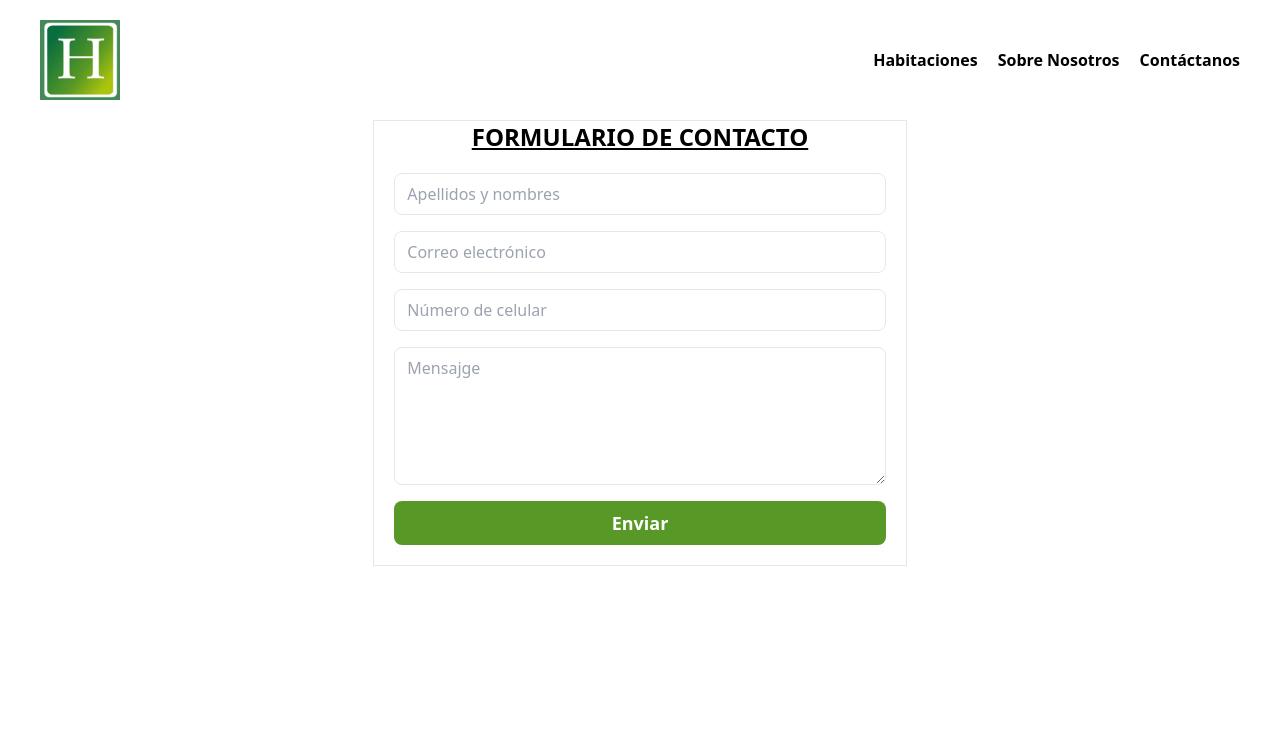
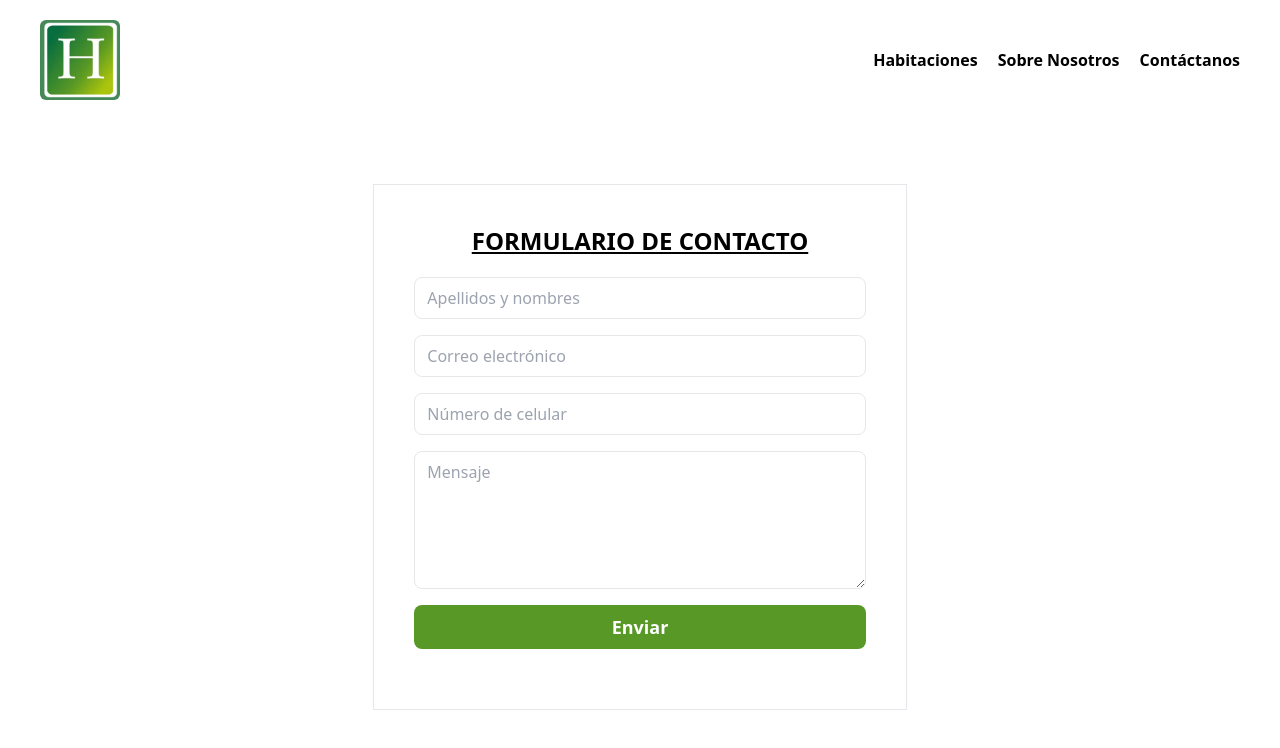
Before and after one commit to royer13456/PM-HOTEL-MIRADOR-CLIENT, a React (Vite) app: page /contacto in a window 1280 px wide. Shown: the top 748 px of the page. Built offline with nearby package versions, Linux system fonts and the light colour scheme.

Commit message:
contact page changes

```diff
--- a/src/components/Navbar.tsx
+++ b/src/components/Navbar.tsx
@@ -10,7 +10,7 @@ const Navbar = () => {
   return (
     <div className="container flex justify-between items-center md:p-5 md:px-0 px-3 py-2">
       <div>
-        <NavLink to="/"><img src={logo} alt="" width={80} /></NavLink>
+        <NavLink to="/"><img src={logo} alt="logo" className="w-16 md:w-20 rounded-md" /></NavLink>
       </div>
 
 
--- a/src/components/RoomCard.tsx
+++ b/src/components/RoomCard.tsx
@@ -14,7 +14,7 @@ const RoomCard = (room: Room) => {
 
   return (
     <div className="border w-11/12 m-auto p-5 rounded-xl flex flex-col gap-3">
-      <img src={image_url} alt={title} />
+      <img src={image_url} alt={title} loading="lazy" />
       <div className="flex justify-between">
         <p className="capitalize">{title}</p>
         <b>S/{price}</b>
--- a/src/pages/ContactUsPage.tsx
+++ b/src/pages/ContactUsPage.tsx
@@ -1,19 +1,19 @@
 
 const ContactUsPage = () => {
+
   const handleEmail = () => {
     alert("Email sent");
   }
 
   return (
-    <div className="border md:w-5/12 m-auto">
+    <div className="border md:w-5/12 m-auto mt-10 md:mt-16 py-10 px-5">
       <h2 className="uppercase underline text-center font-bold md:text-2xl">formulario de contacto</h2>
-      <form className="flex flex-col gap-4 p-5">
+      <form className="flex flex-col gap-4 p-5" onSubmit={(e) => { e.preventDefault(); handleEmail() }}>
         <input type="text" name="" placeholder="Apellidos y nombres" className="border px-3 py-2 rounded-lg outline-none" />
         <input type="text" name="" placeholder="Correo electrónico" className="border px-3 py-2 rounded-lg outline-none" />
         <input type="text" name="" placeholder="Número de celular" className="border px-3 py-2 rounded-lg outline-none" />
-        <textarea name="" cols={30} rows={5} placeholder="Mensajge" className="border px-3 py-2 rounded-lg outline-none"></textarea>
+        <textarea name="" cols={30} rows={5} placeholder="Mensaje" className="border px-3 py-2 rounded-lg outline-none"></textarea>
         <button className="w-full text-white main-color py-2 rounded-lg text-lg font-semibold"
-          onClick={handleEmail}
         >Enviar</button>
       </form>
     </div >
```
